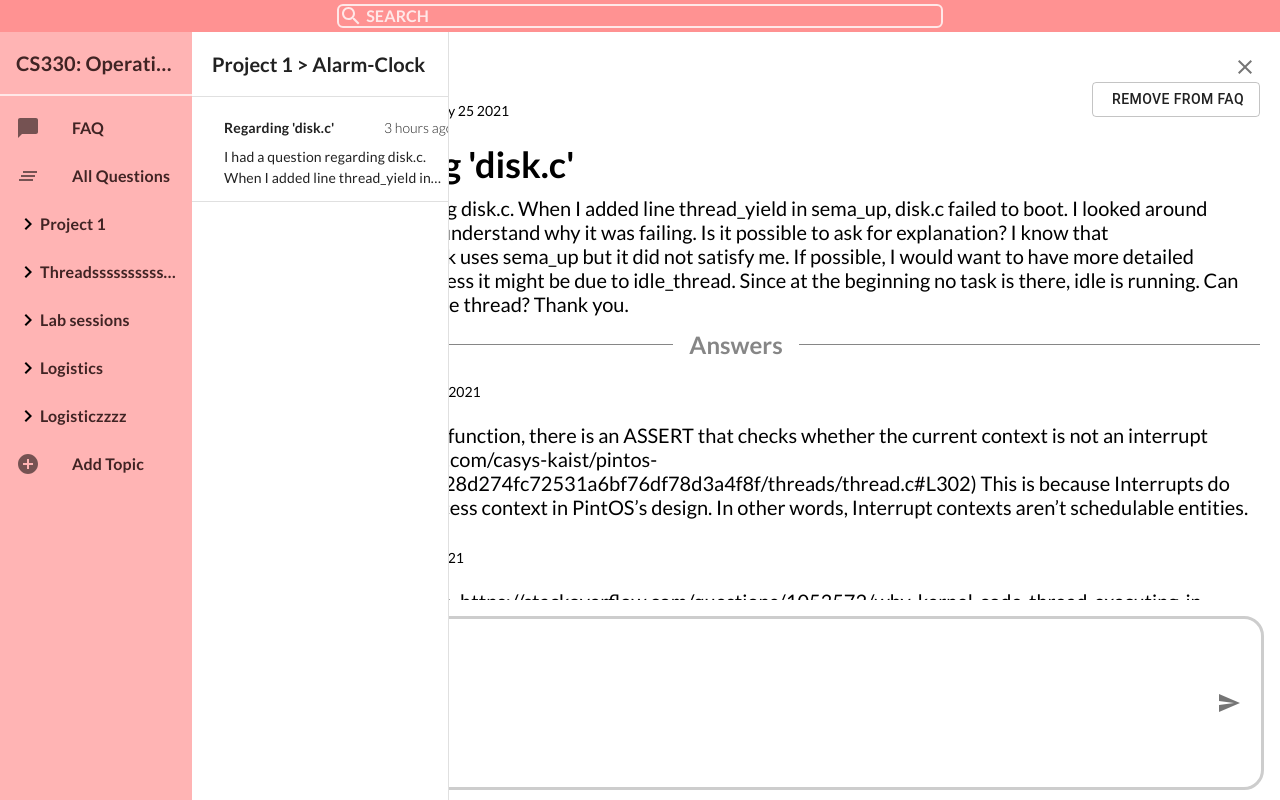
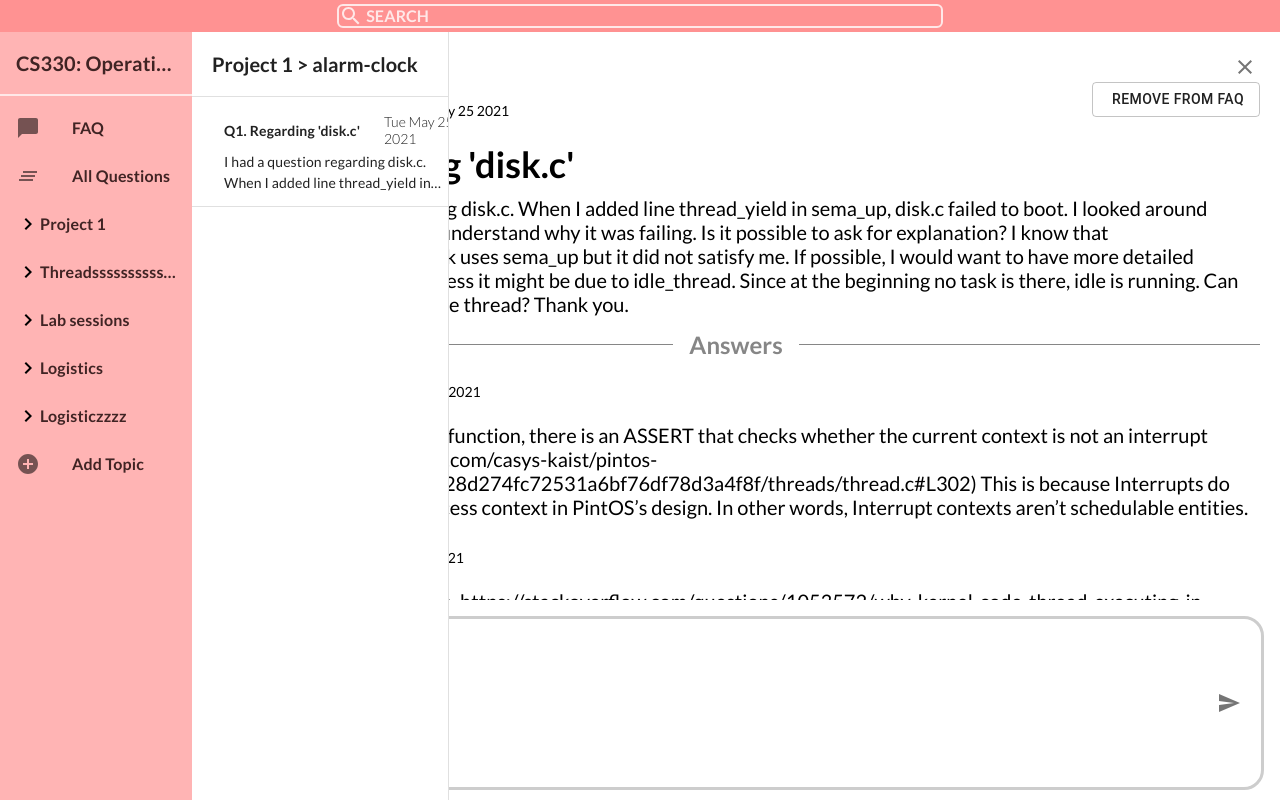
Before and after one commit to busankimchi/CS374-design-project, a React (Create React App) app: page /faq in a window 1280 px wide. Built offline with nearby package versions, Linux system fonts and the light colour scheme; no server answers; the database is empty.

Commit message:
Associating question list with topics

```diff
--- a/src/components/QuestionList/QuestionList.tsx
+++ b/src/components/QuestionList/QuestionList.tsx
@@ -1,28 +1,31 @@
 import { FC } from 'react';
 import styled from 'styled-components';
 import { Drawer, Box, List, Divider as DefaultDivider } from '@material-ui/core';
+import { Topic, SubTopic } from 'utils/types';
 import { H3, GRAY } from 'utils/themes';
+import { dummyTopicList } from 'utils/dummyDatas';
 import { QuestionListElement } from './QuestionListElement';
 
-interface QuestionListHeaderProp {
+interface QuestionListProp {
   topic: string;
   subtopic: string;
 }
+interface QuestionListHeaderProp {
+  topicID: number;
+  subTopicID: number;
+}
 
-export const QuestionList: FC = () => {
-  const QuestionListHeaderContent: QuestionListHeaderProp = {
-    topic: 'Project 1',
-    subtopic: 'Alarm-Clock',
-  };
-
+export const QuestionList: FC<QuestionListHeaderProp> = ({ topicID, subTopicID }) => {
+  const topicInfo = dummyTopicList.find((topic) => topic.id === topicID) as Topic;
+  const subTopicInfo = (topicInfo.subTopic as SubTopic[]).find((subtopic) => subtopic.id === subTopicID) as SubTopic;
   return (
     <QuestionListDrawer variant="permanent" anchor="left">
       <QuestionListHeader>
-        {QuestionListHeaderContent.topic} {'>'} {QuestionListHeaderContent.subtopic}
+        {topicInfo.topicName} {'>'} {subTopicInfo.subTopicName}
       </QuestionListHeader>
       <Divider />
       <QuestionListDrawerBody>
-        <QuestionListElement />
+        <QuestionListElement questionId={1} />
         <Divider />
       </QuestionListDrawerBody>
     </QuestionListDrawer>
--- a/src/components/QuestionList/QuestionListElement.tsx
+++ b/src/components/QuestionList/QuestionListElement.tsx
@@ -4,36 +4,33 @@ import { Box, Typography, ListItem, ListItemText, IconButton } from '@material-u
 import { PINK_3, H5, B2, B3, LIGHT_GRAY_1, TRUNCATE_TWO } from 'utils/themes';
 import { Icon } from '@iconify/react';
 import squareHalf from '@iconify-icons/bi/square-half';
+import { dummyQuestion } from '../../utils/dummyDatas';
 
 interface QuestionListElementProp {
-  title: string;
-  content: string;
-  timestamp: string;
+  questionId: number;
 }
 
-export const QuestionListElement: FC = () => {
-  const QuestionListElementContent: QuestionListElementProp = {
-    title: "Regarding 'disk.c'",
-    content: 'I had a question regarding disk.c. When I added line thread_yield in sema_up, disk.c failed ...',
-    timestamp: '3 hours ago',
-  };
+export const QuestionListElement: FC<QuestionListElementProp> = ({ questionId }) => {
+  const question = dummyQuestion;
 
   return (
     <QuestionListElementContainer button>
-      <QuestionListElementText>
-        <QuestionListElementHeader>
-          <QuestionListElementTitle>
-            <ListItemText>{QuestionListElementContent.title}</ListItemText>
-          </QuestionListElementTitle>
-          <QuestionListElementDate> {QuestionListElementContent.timestamp}</QuestionListElementDate>
-        </QuestionListElementHeader>
+      <Text>
+        <Header>
+          <Title>
+            <ListItemText>
+              Q{questionId}. {question.title}
+            </ListItemText>
+          </Title>
+          <Time> {question.time.toDateString()}</Time>
+        </Header>
 
-        <QuestionListElementBody>
-          <QuestionListElementBodyText>
-            <ListItemText>{QuestionListElementContent.content}</ListItemText>
-          </QuestionListElementBodyText>
-        </QuestionListElementBody>
-      </QuestionListElementText>
+        <Body>
+          <BodyText>
+            <ListItemText>{question.content}</ListItemText>
+          </BodyText>
+        </Body>
+      </Text>
 
       <DoubleSidedViewButton>
         <Icon icon={squareHalf} />
@@ -41,22 +38,6 @@ export const QuestionListElement: FC = () => {
     </QuestionListElementContainer>
   );
 };
-
-const DoubleSidedViewButton = styled(IconButton)`
-  padding: 1em 0.1em 1em 0.1em;
-  height: 100%;
-  margin-left: 0.2em;
-  .MuiIconButton-root {
-    border-radius: 0;
-}
-  :hover {
-    background-color: ${LIGHT_GRAY_1};
-  }
-  :focus {
-
-    background-color: ${PINK_3};
-  }
-`;
 
 const QuestionListElementContainer = styled(ListItem)`
   padding: 0;
@@ -75,42 +56,57 @@ const QuestionListElementContainer = styled(ListItem)`
     align-items: flex-start;
   }
 `;
-const QuestionListElementText = styled(Box)`
+const Text = styled(Box)`
   margin-left: 1em;
   margin-bottom: 0.3em;
   display: flex;
   flex-direction: column;
 `;
 
-const QuestionListElementHeader = styled(Box)`
+const Header = styled(Box)`
   display: flex;
   align-items: center;
   justify-content: space-between;
 `;
 
-const QuestionListElementTitle = styled(Box)`
+const Title = styled(Box)`
   width: 10em;
   .MuiTypography-root {
     ${H5};
   }
 `;
 
-const QuestionListElementDate = styled(Box)`
+const Time = styled(Box)`
   width: 5em;
   margin-right: 0.1em;
   ${B3}
 `;
 
-const QuestionListElementBody = styled(Box)`
+const Body = styled(Box)`
   .MuiTypography-root {
     ${B2};
   }
   white-space: pre-line;
 `;
 
-const QuestionListElementBodyText = styled(Typography)`
+const BodyText = styled(Typography)`
   .MuiTypography-root {
     ${B2};
   }
   ${TRUNCATE_TWO};
 `;
+
+const DoubleSidedViewButton = styled(IconButton)`
+  padding: 1em 0.1em 1em 0.1em;
+  height: 100%;
+  margin-left: 0.2em;
+  .MuiIconButton-root {
+    border-radius: 0;
+  }
+  :hover {
+    background-color: ${LIGHT_GRAY_1};
+  }
+  :focus {
+    background-color: ${PINK_3};
+  }
+`;
--- a/src/pages/Questions.tsx
+++ b/src/pages/Questions.tsx
@@ -13,7 +13,7 @@ interface QuestionsProp {
 export const Questions: FC<QuestionsProp> = () => {
   return (
     <QuestionsContainer>
-      <QuestionList />
+      <QuestionList topicID={1} subTopicID={1} />
       <Contents questionId={1} />
       {/* <NotSelected /> */}
     </QuestionsContainer>
```
